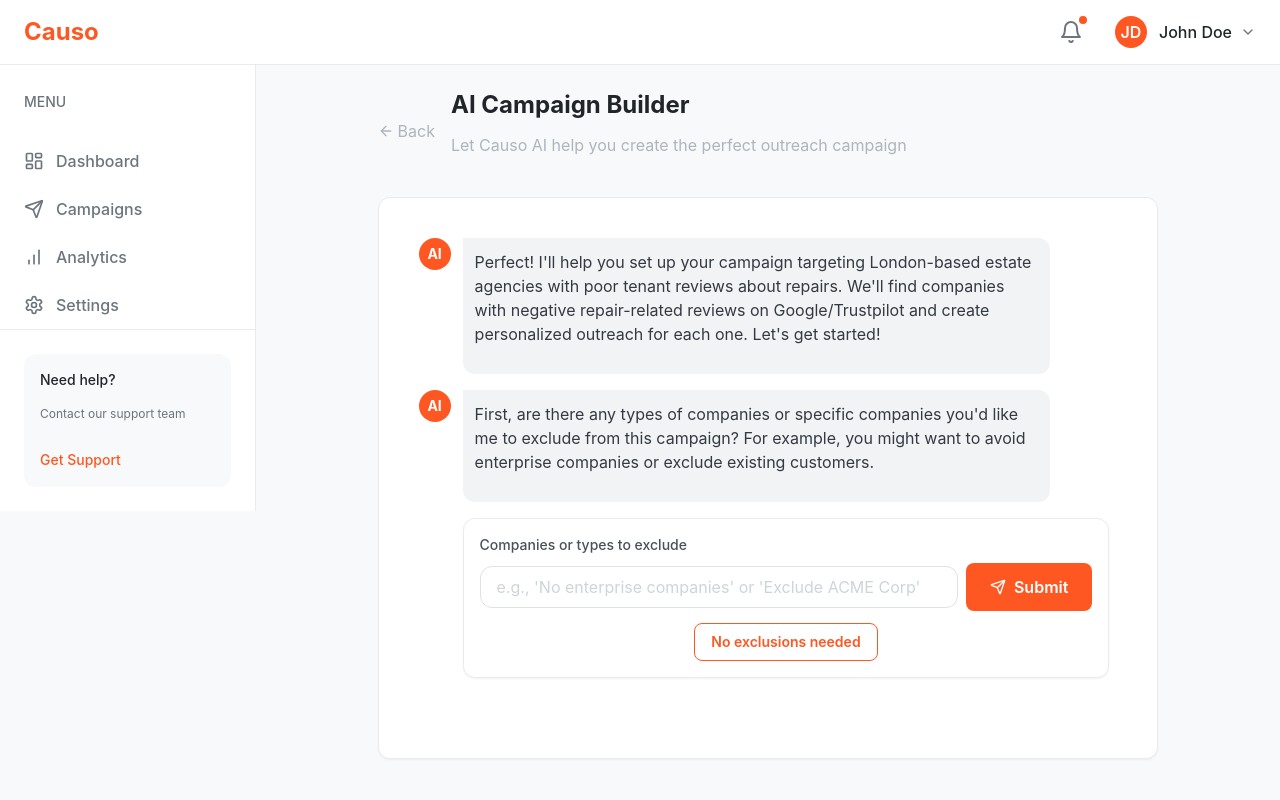
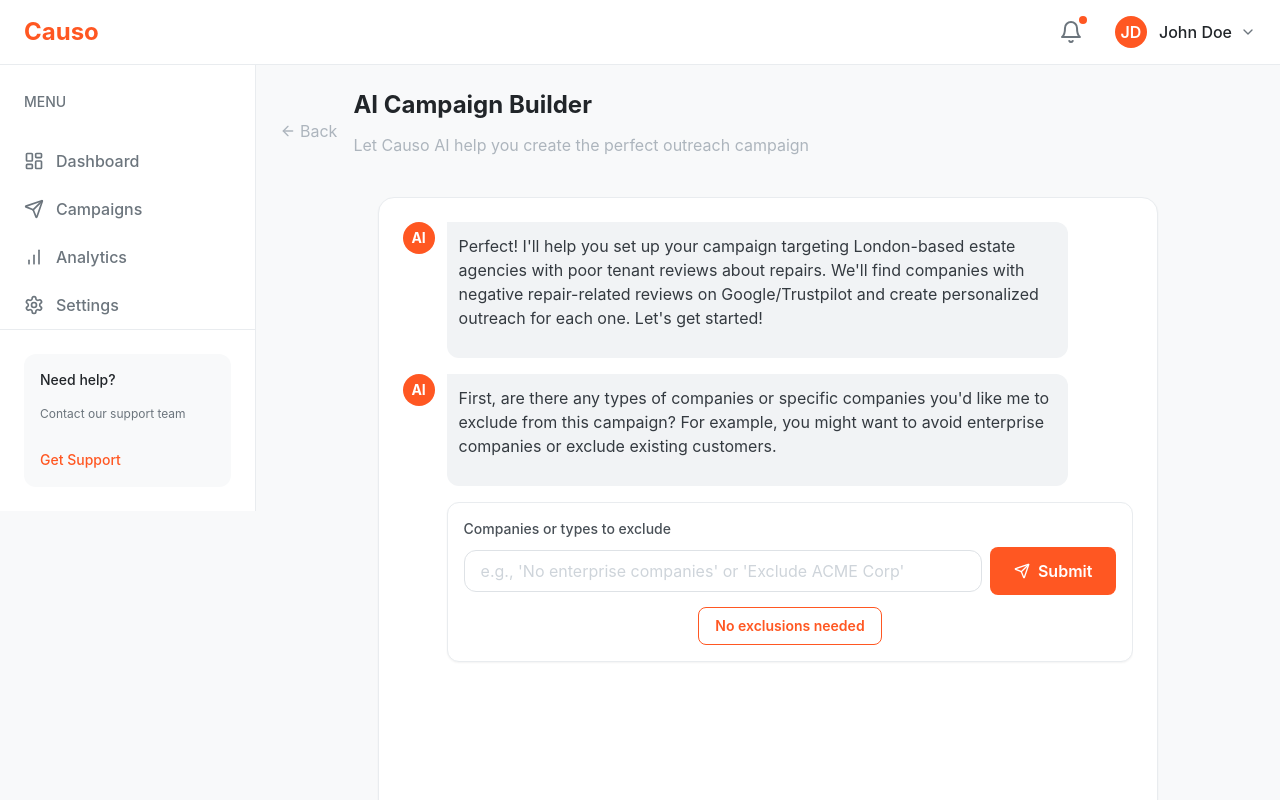
Before and after one commit to IvanCauso/DEMO2, a React app: page /ai-campaign-builder in a window 1280 px wide. Shown: the top 800 px of the page. Built offline with nearby package versions, Linux system fonts and the light colour scheme; the HTML template or start-up script is replaced by a standard one.

Commit message:
Make AICampaignBuilder behave like onboarding with full-height chat

```diff
--- a/src/pages/AICampaignBuilder.tsx
+++ b/src/pages/AICampaignBuilder.tsx
@@ -74,22 +74,12 @@ const AICampaignBuilder = () => {
   // Auto-scroll to position the latest message at the top of the viewport
   useEffect(() => {
     if (chatContainerRef.current && messages.length > 0) {
-      // Force scroll to bottom first to ensure we have the latest content
-      const scrollHeight = chatContainerRef.current.scrollHeight;
-      chatContainerRef.current.scrollTop = scrollHeight;
-      // Now find the last message element
-      const lastMessage = chatContainerRef.current.lastElementChild;
-      if (lastMessage) {
-        // Set a timeout to ensure DOM has updated
-        setTimeout(() => {
-          // Get the position of the last message relative to the scroll container
-          const containerTop = chatContainerRef.current.getBoundingClientRect().top;
-          const messageTop = lastMessage.getBoundingClientRect().top;
-          const offset = messageTop - containerTop;
-          // Adjust the scroll position
-          chatContainerRef.current.scrollTop = chatContainerRef.current.scrollTop - offset;
-        }, 0);
-      }
+      // Simple scroll to bottom to ensure latest message is visible
+      setTimeout(() => {
+        if (chatContainerRef.current) {
+          chatContainerRef.current.scrollTop = chatContainerRef.current.scrollHeight;
+        }
+      }, 100);
     }
   }, [messages, isTyping]);
   // Start the campaign flow
@@ -708,13 +698,13 @@ const AICampaignBuilder = () => {
       <div className="flex flex-1">
         <Sidebar />
         <main className="flex-1 p-6 overflow-y-auto">
-          <div className="max-w-[80%] mx-auto">
+          <div className="max-w-7xl mx-auto">
             <div className="flex items-center mb-6">
               <button className="flex items-center text-gray-500 hover:text-gray-700 mr-4" onClick={handleBack}>
                 <ArrowLeftIcon className="w-4 h-4 mr-1" />
                 Back
               </button>
-              <div>
+              <div className="flex-1">
                 <h1 className="text-2xl font-bold text-gray-900">
                   AI Campaign Builder
                 </h1>
@@ -723,10 +713,12 @@ const AICampaignBuilder = () => {
                 </p>
               </div>
             </div>
-            <Card className="mb-6 flex flex-col">
-              <div className="p-6 flex-1 flex flex-col">
-                {/* Chat Container */}
-                <div ref={chatContainerRef} className="flex-1 overflow-y-auto pr-2 mb-6">
+            <div className="max-w-[80%] mx-auto w-full">
+              <div className="bg-white p-6 rounded-xl border border-gray-200 shadow-sm flex flex-col h-[900px]">
+                <div
+                  ref={chatContainerRef}
+                  className="flex-1 overflow-y-auto mb-6 min-h-0"
+                >
                   {messages.map((message, index) => <div key={message.id}>{renderMessage(message, index)}</div>)}
                   {isTyping && <div className="flex items-start mb-4">
                       <div className="w-8 h-8 rounded-full bg-primary flex items-center justify-center mr-3 flex-shrink-0">
@@ -746,9 +738,10 @@ const AICampaignBuilder = () => {
                         </span>
                       </div>
                     </div>}
+                  <div ref={latestMessageRef} />
                 </div>
               </div>
-            </Card>
+            </div>
           </div>
         </main>
       </div>
--- a/src/pages/AIOnboarding.tsx
+++ b/src/pages/AIOnboarding.tsx
@@ -516,7 +516,7 @@ const AIOnboarding = () => {
 
       <main className="flex-1 p-6 flex flex-col">
         <div className="max-w-[80%] mx-auto w-full flex-1 flex flex-col">
-          <div className="bg-white p-6 rounded-xl border border-gray-200 shadow-sm flex flex-col max-h-[80%]">
+          <div className="bg-white p-6 rounded-xl border border-gray-200 shadow-sm flex flex-col h-[1000px]">
             <div
               ref={chatContainerRef}
               className="flex-1 overflow-y-auto mb-6 min-h-0"
```
Also changed, not shown: 5 other files (tests, documents, lock files or other folders).
